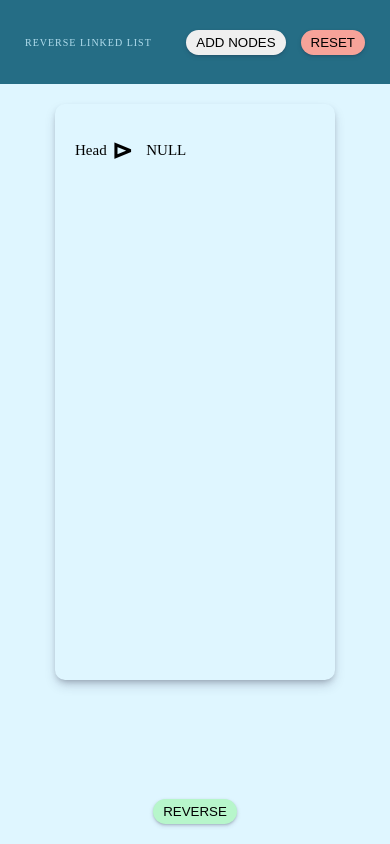
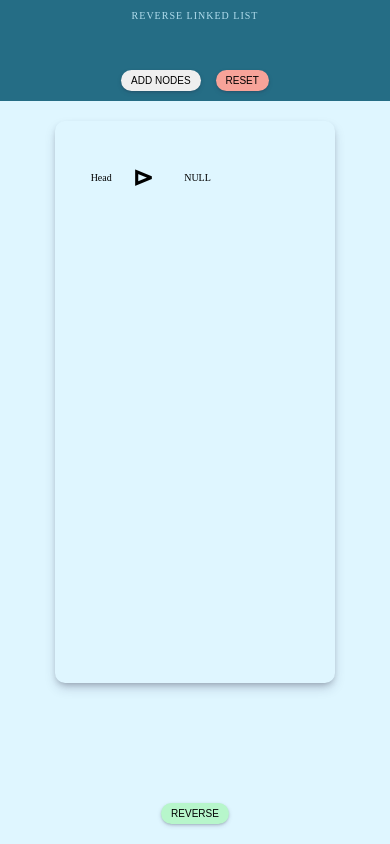
Before and after one commit to vi5hnuu/reverselinkedlist, a plain HTML site: page index.html in a window 390 px wide. Drawn offline with Linux system fonts and the light colour scheme.

Commit message:
modification in responsiveness

```diff
--- a/asset/js/script.js
+++ b/asset/js/script.js
@@ -18,10 +18,10 @@ function changeGridDim() {
     // console.log(cmpStules);
     let totalCols = 10
     if (windowWidth <= 400) {
-        totalCols = 4
+        totalCols = 3
     }
     else if (windowWidth <= 650) {
-        totalCols = 6
+        totalCols = 5
     }
     else if (windowWidth <= 900) {
         totalCols = 8
--- a/asset/styles/styles.css
+++ b/asset/styles/styles.css
@@ -40,7 +40,7 @@ body {
   padding: 1rem 2.5rem;
   justify-content: space-between;
   align-items: center;
-  height: 10vh;
+  height: 12vh;
   background-color: #256d85;
 }
 .header p {
@@ -94,7 +94,7 @@ body {
 .main {
   display: flex;
   flex-direction: column;
-  height: 90vh;
+  height: 88vh;
   align-items: center;
   justify-content: space-between;
   background-color: #dff6ff;
@@ -261,12 +261,25 @@ body {
     padding: 0.5rem 1.5rem;
   }
 }
-@media (max-width: 400px) {
+@media (max-width: 470px) {
+  .full-node:first-of-type .node,
+  .link {
+    font-size: 1rem;
+  }
+  .full-node:last-of-type .node,
+  .link {
+    font-size: 1rem;
+  }
+  .header {
+    flex-direction: column;
+    justify-content: space-between;
+  }
   .header p {
     font-size: 1rem;
     letter-spacing: 0.1rem;
   }
   .btn {
+    font-size: 1rem;
     padding: 0.5rem 1rem;
   }
   /* modal */
```
